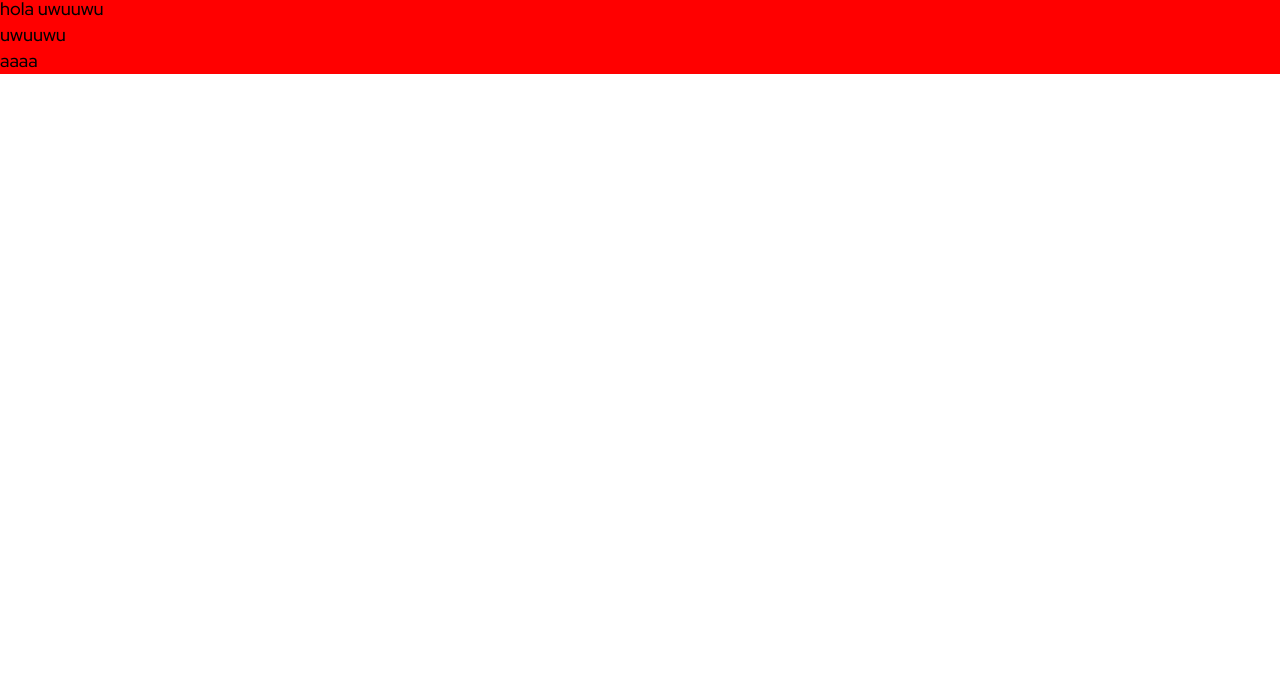
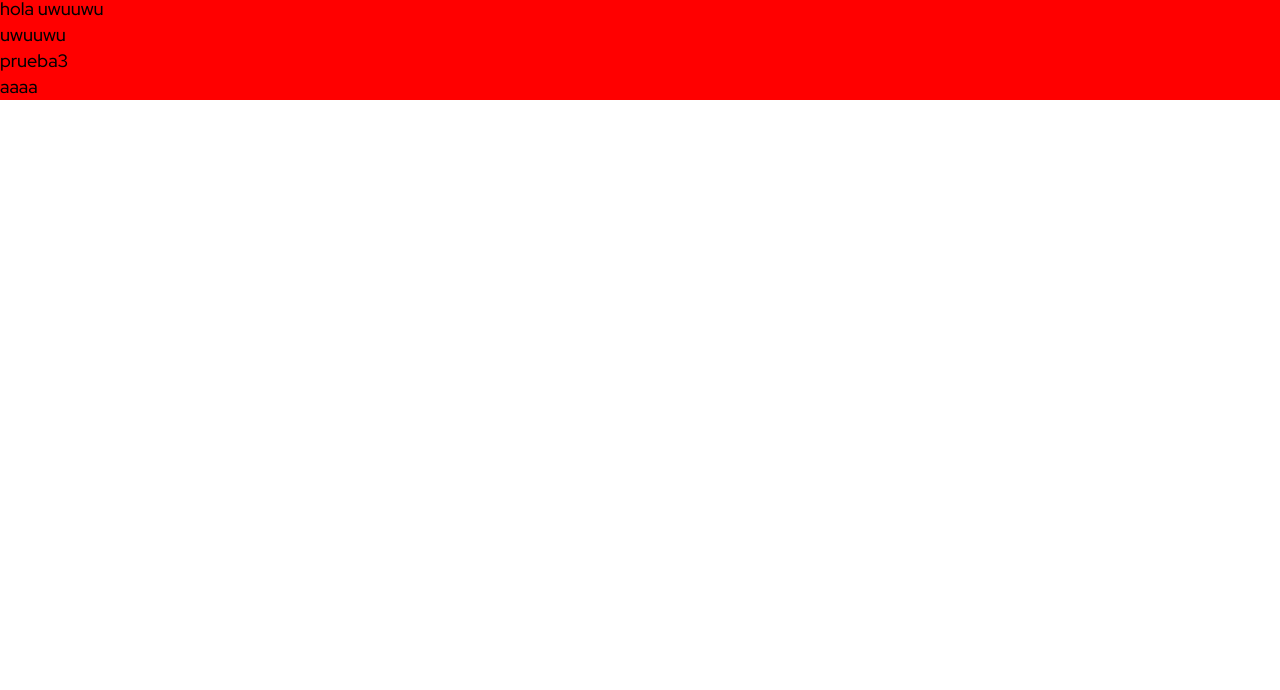
Before and after one commit to Mariwii/Taller-TechSchool, a plain HTML site: page index.html in a window 1280 px wide. Shown: the part 110-800 px from the top of the page. Drawn offline with Linux system fonts and the light colour scheme; files that its build step writes are made by us from their sources.

Commit message:
primerapruebaramita

```diff
--- a/index.html
+++ b/index.html
@@ -19,6 +19,7 @@
         <div>
                 <p>hola uwuuwu</p>
                 <p>uwuuwu</p>
+                <p>prueba3</p>
         </div>
 
     </section>
```
